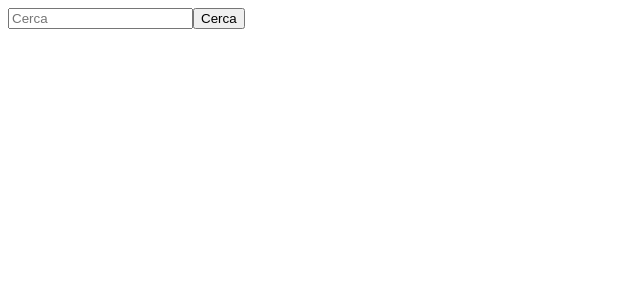
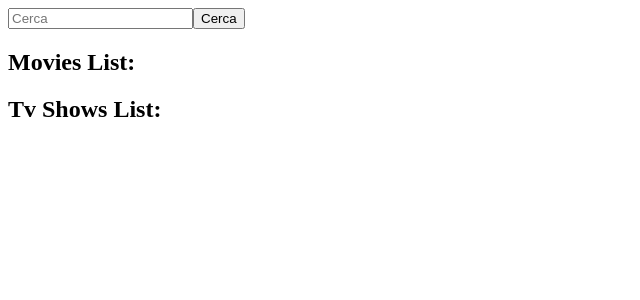
Before and after one commit to SorayaBoolean/vue-boolflix, a Vue app: page / in a window 1280 px wide. Shown: the top 300 px of the page, without its empty margins (0-640 px from the left). Built offline with nearby package versions, Linux system fonts and the light colour scheme.

Commit message:
style: now tv shows and movies lists are splitted in two different sections

```diff
--- a/src/App.vue
+++ b/src/App.vue
@@ -34,6 +34,7 @@ methods: {
     .catch(err => {
       console.log(err)
     });
+
     axios.get(this.urlAPI + '/search/tv?api_key=' + this.apiKEY + '&language=' + this.language + '&query=' + searchedText)
     .then( response => {
       this.tvShowsList = response.data.results;
--- a/src/components/MyMain.vue
+++ b/src/components/MyMain.vue
@@ -1,7 +1,8 @@
 <template>
   <div>
-    <ul>
-
+    <section class="movies_section">
+      <h2>Movies List:</h2>
+      <ul>
       <li v-for="(movie, index) in moviesList" :key="index">
         {{movie.title}}
         {{movie.original_title}}
@@ -11,6 +12,21 @@
         {{movie.vote_average}}
       </li>
     </ul>
+    </section>
+    <section class="tv_section">
+      <h2>Tv Shows List:</h2>
+      <ul>
+      <li v-for="(show, index) in tvShowsList" :key="index">
+        {{show.name}}
+        {{show.original_name}}
+        <img v-if="usedFlags.includes(show.original_language)"
+        :src="require('@/assets/img/' + show.original_language +'.png')"/>
+        <span v-else>{{show.original_language}}</span>
+        {{show.vote_average}}
+      </li>
+    </ul>
+    </section>
+
   </div>
 </template>
 
@@ -18,7 +34,8 @@
 export default {
 name: 'MyMain',
 props: {
-  moviesList: Array
+  moviesList: Array,
+  tvShowsList: Array
 },
 data(){
   return {
```
